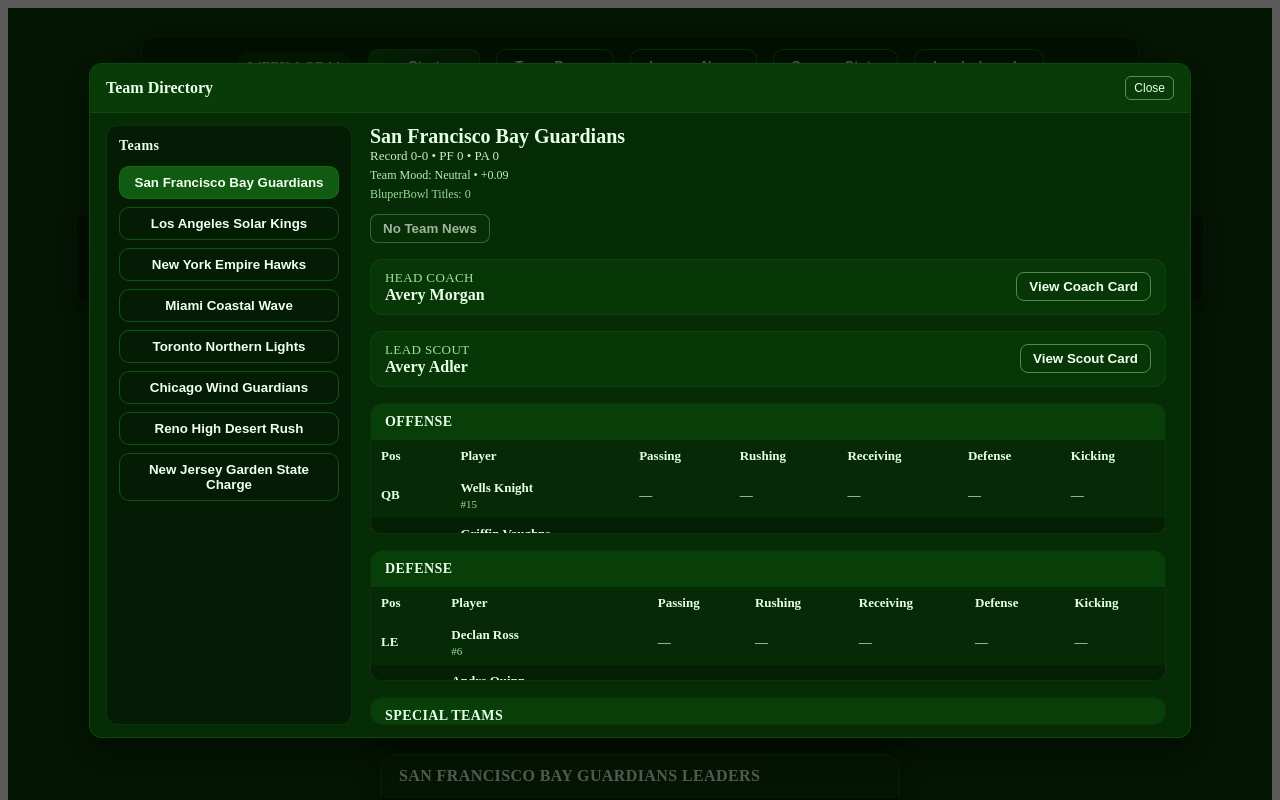
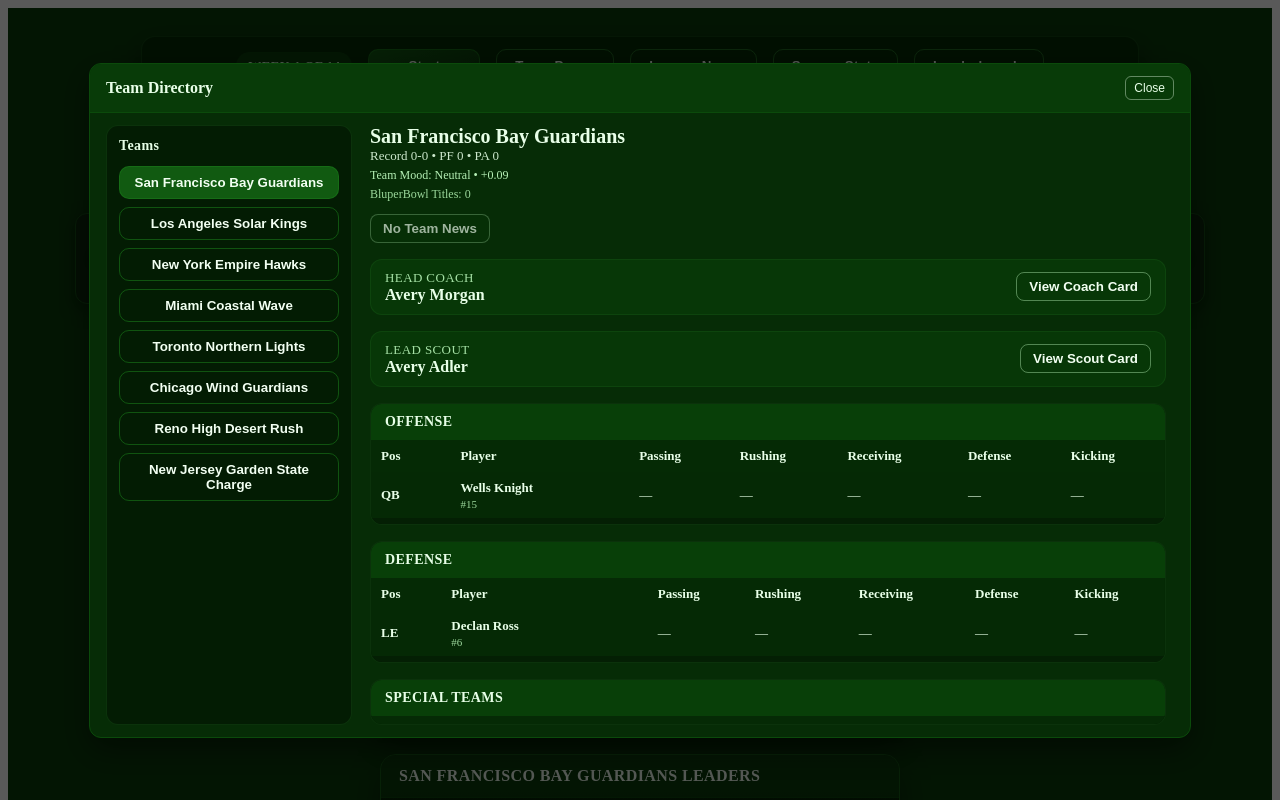
Before and after one commit to toofpaste/blootyball, a React (Create React App) app: page / in a window 1280 px wide. Both pictures are taken after a click on the button "Team Pages". Shown: the top 800 px of the page. Built offline with nearby package versions, Linux system fonts and the light colour scheme.

Commit message:
Fix team directory modal scrolling

```diff
--- a/src/ui/Modal.jsx
+++ b/src/ui/Modal.jsx
@@ -65,7 +65,15 @@ export default function Modal({ open, onClose, title, children, width = 'min(90v
                         Close
                     </button>
                 </div>
-                <div style={{ padding: '12px 16px', overflow: 'auto' }}>
+                <div
+                    style={{
+                        padding: '12px 16px',
+                        overflowX: 'hidden',
+                        overflowY: 'auto',
+                        flex: 1,
+                        minHeight: 0,
+                    }}
+                >
                     {children}
                 </div>
             </div>
--- a/src/ui/TeamDirectoryModal.jsx
+++ b/src/ui/TeamDirectoryModal.jsx
@@ -334,6 +334,9 @@ function RosterSection({ title, players, onPlayerSelect }) {
         borderRadius: 12,
         overflow: 'hidden',
         background: 'rgba(4,28,4,0.92)',
+        display: 'flex',
+        flexDirection: 'column',
+        minHeight: 0,
       }}
     >
       <div
@@ -344,11 +347,20 @@ function RosterSection({ title, players, onPlayerSelect }) {
           letterSpacing: 0.4,
           textTransform: 'uppercase',
           fontSize: 14,
+          flex: '0 0 auto',
         }}
       >
         {title}
       </div>
-      <div style={{ overflowX: 'auto' }}>
+      <div
+        style={{
+          overflowX: 'auto',
+          overflowY: 'auto',
+          maxHeight: '35vh',
+          flex: 1,
+          minHeight: 0,
+        }}
+      >
         <table style={{ width: '100%', borderCollapse: 'collapse', fontSize: 13 }}>
           <thead>
             <tr style={{ background: 'rgba(6,44,6,0.95)', textAlign: 'left' }}>
```
